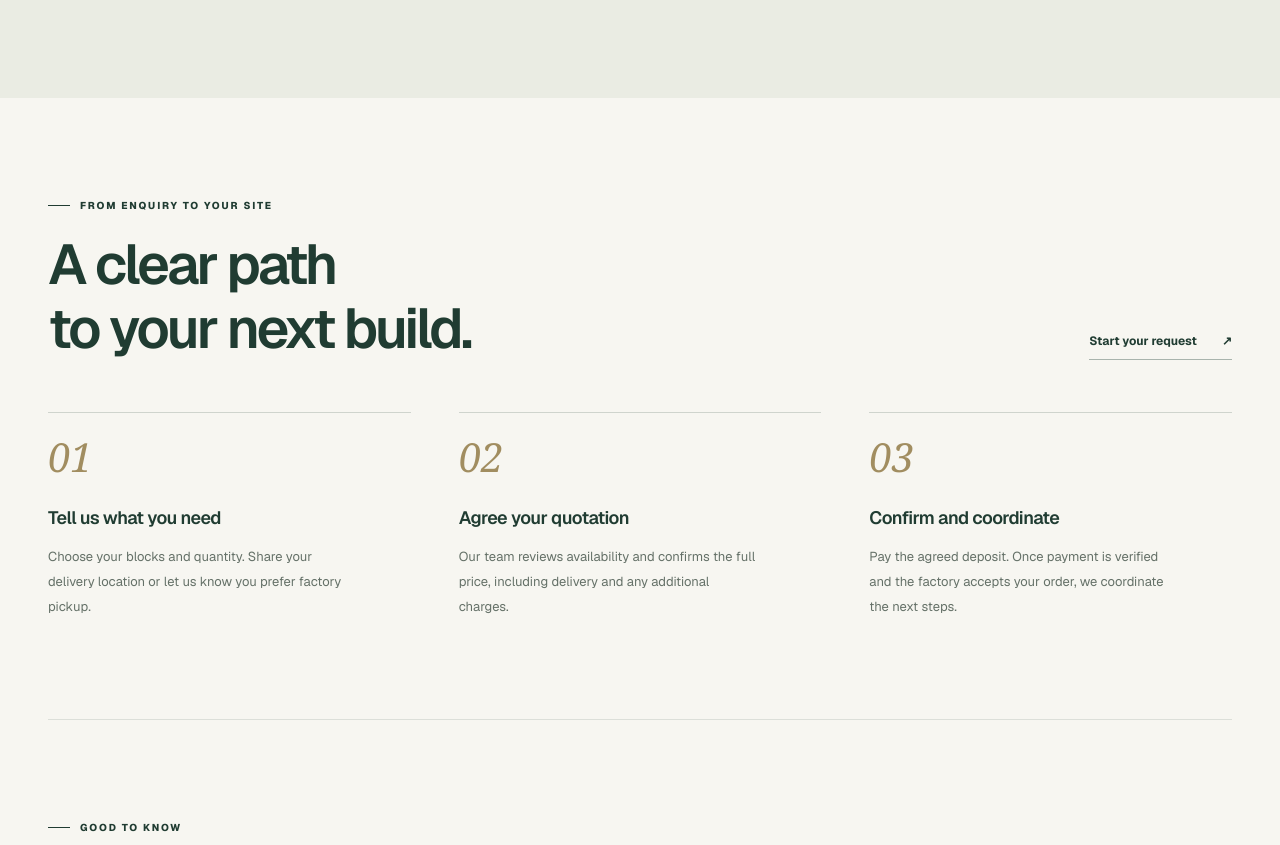
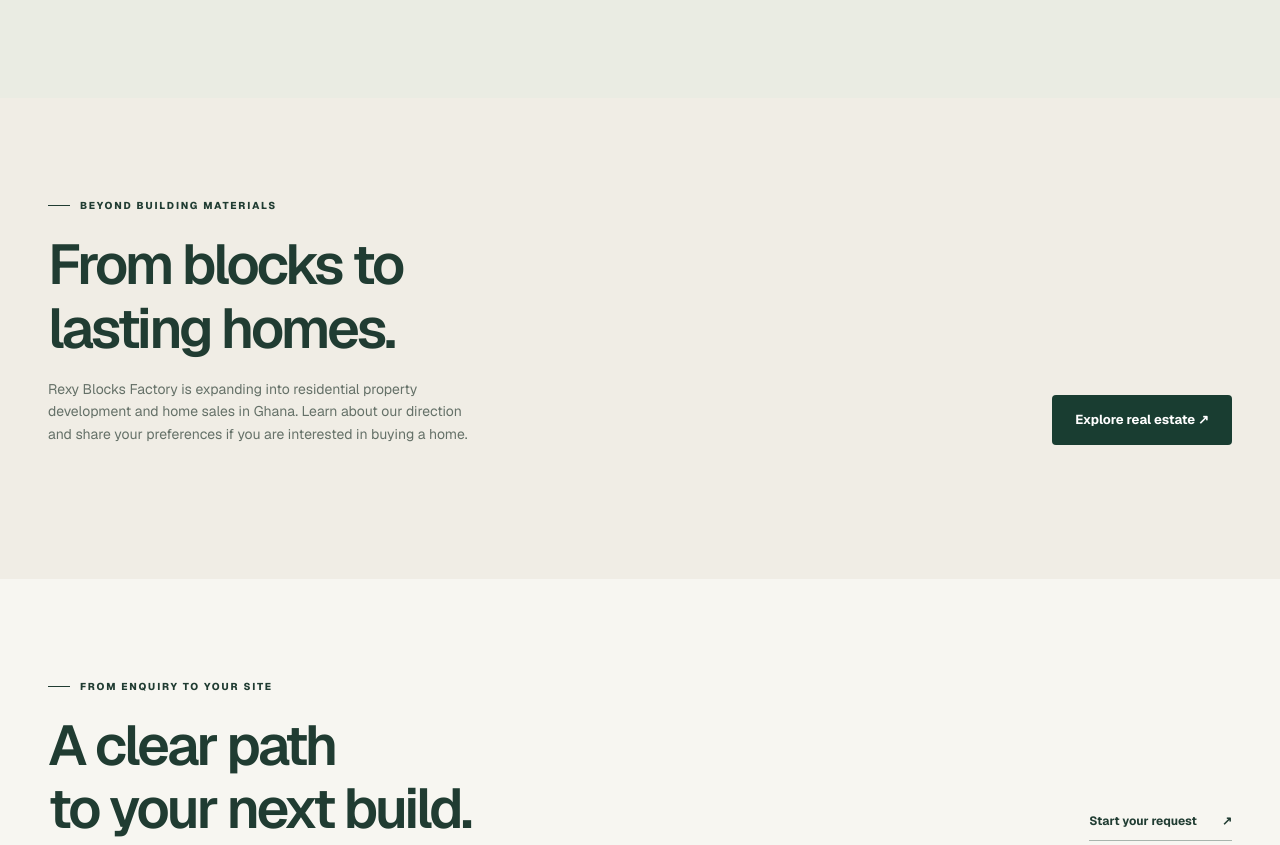
Before and after one commit to rexyblockfactory-sudo/rexy-blocks-erp-refactored, a Next.js app: page / in a window 1280 px wide. Shown: the part 2148-2993 px from the top of the page. Built offline with nearby package versions, Linux system fonts and the light colour scheme; no server answers; the database is empty.

Commit message:
Introduce property development business on homepage

```diff
--- a/src/app/page.tsx
+++ b/src/app/page.tsx
@@ -15,6 +15,7 @@ export default async function HomePage() {
     <section className="rf-hero"><div className="rf-container"><div className="rf-hero-grid"><div className="rf-hero-copy"><p className="rf-eyebrow">CONCRETE BLOCKS. BUILT FOR GHANA.</p><h1>Strong blocks.<br/>Lasting<br/><em>possibilities.</em></h1><p>From your first home to your next big project. Solid and hollow concrete blocks, made for the foundations that matter.</p><div className="rf-hero-actions"><Link href="/blocks" className="rf-button rf-button-dark">Explore our blocks <span aria-hidden="true">↗</span></Link><Link href="/order" className="rf-button rf-button-outline">Request a quote</Link></div><div className="rf-hero-note">Based in Kumasi. Ready to discuss your project.</div></div><div className="rf-hero-image"><Image src="/images/rexy-blocks-hero.png" fill preload sizes="(max-width: 800px) 100vw, 50vw" alt="Digital illustration of solid and hollow concrete blocks in warm architectural light"/><div className="rf-hero-stamp">SOLID STARTS.<br/>STRONG<br/>FOUNDATIONS.</div><div className="rf-image-label"><span>Made for your next chapter</span><span>01 / REXY</span></div></div></div><div className="rf-trustline"><div><b>Solid & hollow</b><span>Choose your block</span></div><div><b>5″ & 6″</b><span>Find your size</span></div><div><b>Let’s talk</b><span>Plan your supply</span></div></div></div></section>
     <section className="rf-section"><div className="rf-container"><div className="rf-section-heading"><div><p className="rf-eyebrow">THE BUILDING BLOCKS</p><h2>Every build starts<br/>with the right block.</h2><p>Explore our range. Choose your size. Let’s get your project moving.</p></div><Link href="/blocks" className="rf-text-link">Explore the collection <span aria-hidden="true">↗</span></Link></div>{products.length ? <div className="rf-products">{products.map(product => <ProductCard key={product.id} product={product}/>)}</div> : <div className="rf-empty">Our online catalogue is temporarily unavailable. <Link href="/contact">Contact our team for current prices →</Link></div>}<p className="rf-image-disclaimer">Digital product illustrations. Confirm dimensions, availability, delivery and final pricing with our team.</p></div></section>
     <section className="rf-section rf-story"><div className="rf-container rf-story-grid"><div className="rf-story-image"><Image src="/images/rexy-blocks-hero.png" fill sizes="(max-width: 800px) 100vw, 50vw" alt="Illustrative detail of textured concrete masonry blocks"/></div><div className="rf-story-copy"><p className="rf-eyebrow">GROUNDED IN KUMASI</p><h2>Built around<br/>your ambition.</h2><p>A home. A business. A place for something new. Whatever you’re building, the materials are where it begins.</p><p>Rexy Blocks Factory supplies solid and hollow concrete blocks in Ghana. We help you confirm the right block, agree a quotation, and coordinate your supply.</p><div className="rf-story-points"><div><strong>For projects of every scale</strong><span>Residential and commercial enquiries</span></div><div><strong>A conversation, first</strong><span>Clear quotes before you commit</span></div></div><Link href="/about" className="rf-text-link">Get to know Rexy <span aria-hidden="true">↗</span></Link></div></div></section>
+    <section className="rf-section" style={{background:"#f0ede5"}}><div className="rf-container"><div className="rf-section-heading"><div><p className="rf-eyebrow">BEYOND BUILDING MATERIALS</p><h2>From blocks to<br/>lasting homes.</h2><p>Rexy Blocks Factory is expanding into residential property development and home sales in Ghana. Learn about our direction and share your preferences if you are interested in buying a home.</p></div><Link href="/real-estate" className="rf-button rf-button-dark">Explore real estate ↗</Link></div></div></section>
     <section className="rf-section"><div className="rf-container"><p className="rf-eyebrow">FROM ENQUIRY TO YOUR SITE</p><div className="rf-section-heading"><h2>A clear path<br/>to your next build.</h2><Link href="/order" className="rf-text-link">Start your request <span aria-hidden="true">↗</span></Link></div><div className="rf-steps">{[{n:"01",title:"Tell us what you need",body:"Choose your blocks and quantity. Share your delivery location or let us know you prefer factory pickup."},{n:"02",title:"Agree your quotation",body:"Our team reviews availability and confirms the full price, including delivery and any additional charges."},{n:"03",title:"Confirm and coordinate",body:"Pay the agreed deposit. Once payment is verified and the factory accepts your order, we coordinate the next steps."}].map(step=><div className="rf-step" key={step.n}><span className="rf-step-number">{step.n}</span><h3>{step.title}</h3><p>{step.body}</p></div>)}</div></div></section>
     <section className="rf-container rf-section rf-faq"><div><p className="rf-eyebrow">GOOD TO KNOW</p><h2>A few questions,<br/>answered.</h2></div><div><details><summary>Which blocks can I order?</summary><p>Our catalogue includes 5-inch and 6-inch solid and hollow concrete blocks. If you are unsure which option suits your project, contact our team before ordering.</p></details><details><summary>Can you arrange delivery?</summary><p>Select delivery in your request and include your location. Our team will confirm whether delivery can be arranged and include the agreed charge in your quotation. Factory pickup is also available by arrangement.</p></details><details><summary>Do I pay when I submit a request?</summary><p>No payment is taken on this website. The factory reviews your request first. The default deposit is 50% of the agreed total, including delivery and additional charges. Your order is confirmed after payment verification and factory acceptance.</p></details><details><summary>Are catalogue prices the final quote?</summary><p>Catalogue prices are indicative per-block prices. Your final quote confirms availability, quantities, delivery and any additional charges before you pay.</p></details></div></section>
   </main></PublicSiteShell>;
```
